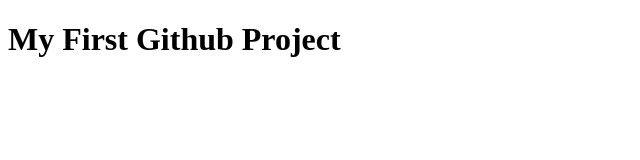
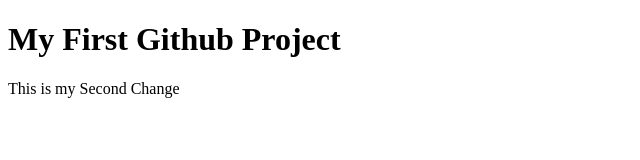
Before and after one commit to UntidyCeiling/DWDD-1720, a plain HTML site: page index.html in a window 1280 px wide. Shown: the whole page, without its empty margins (0-640 px from the left). Drawn offline with Linux system fonts and the light colour scheme.

Commit message:
Added a p tag

```diff
--- a/index.html
+++ b/index.html
@@ -7,5 +7,6 @@
 </head>
 <body>
   <h1>My First Github Project</h1>
+  <p>This is my Second Change</p>
 </body>
 </html>
```
